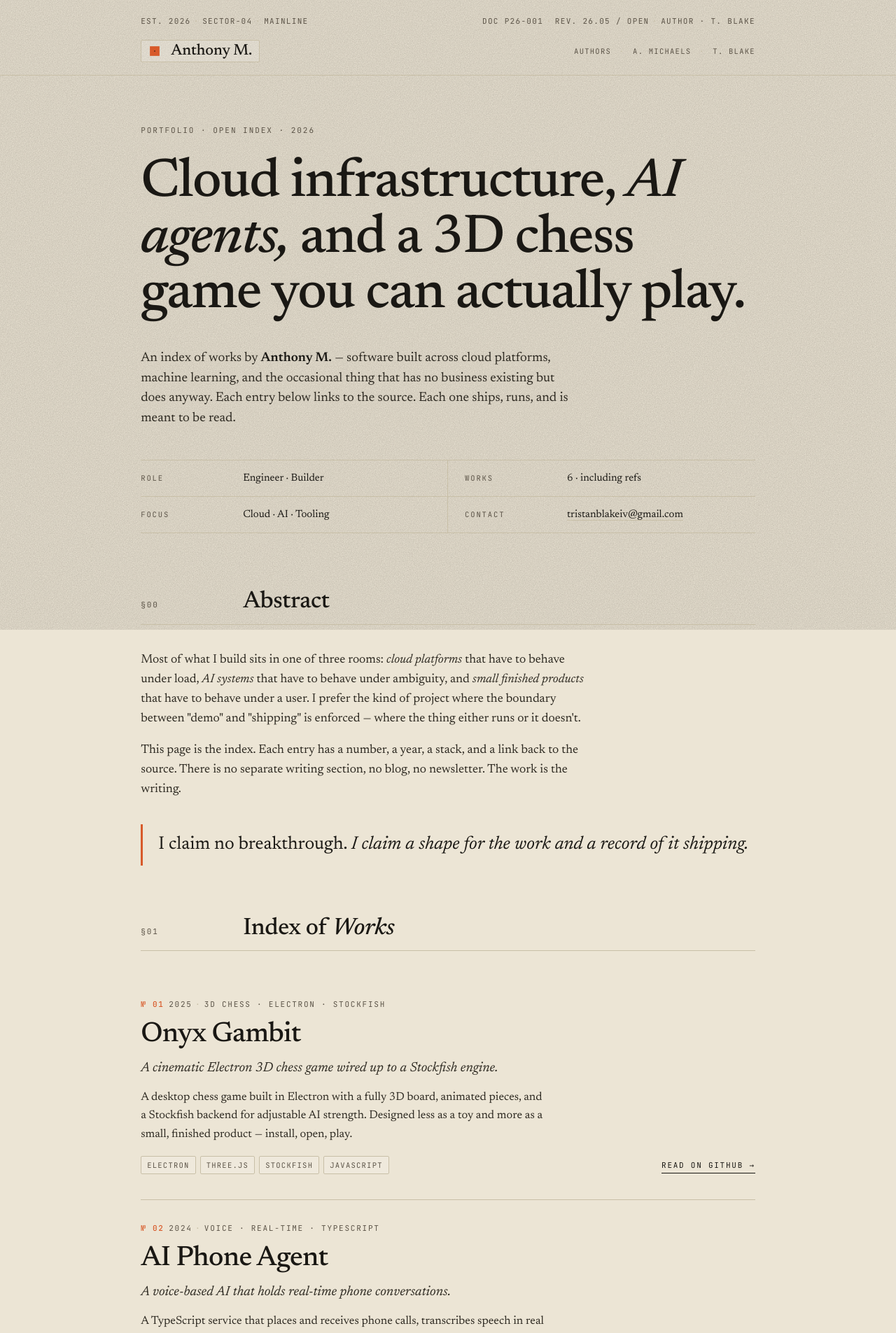
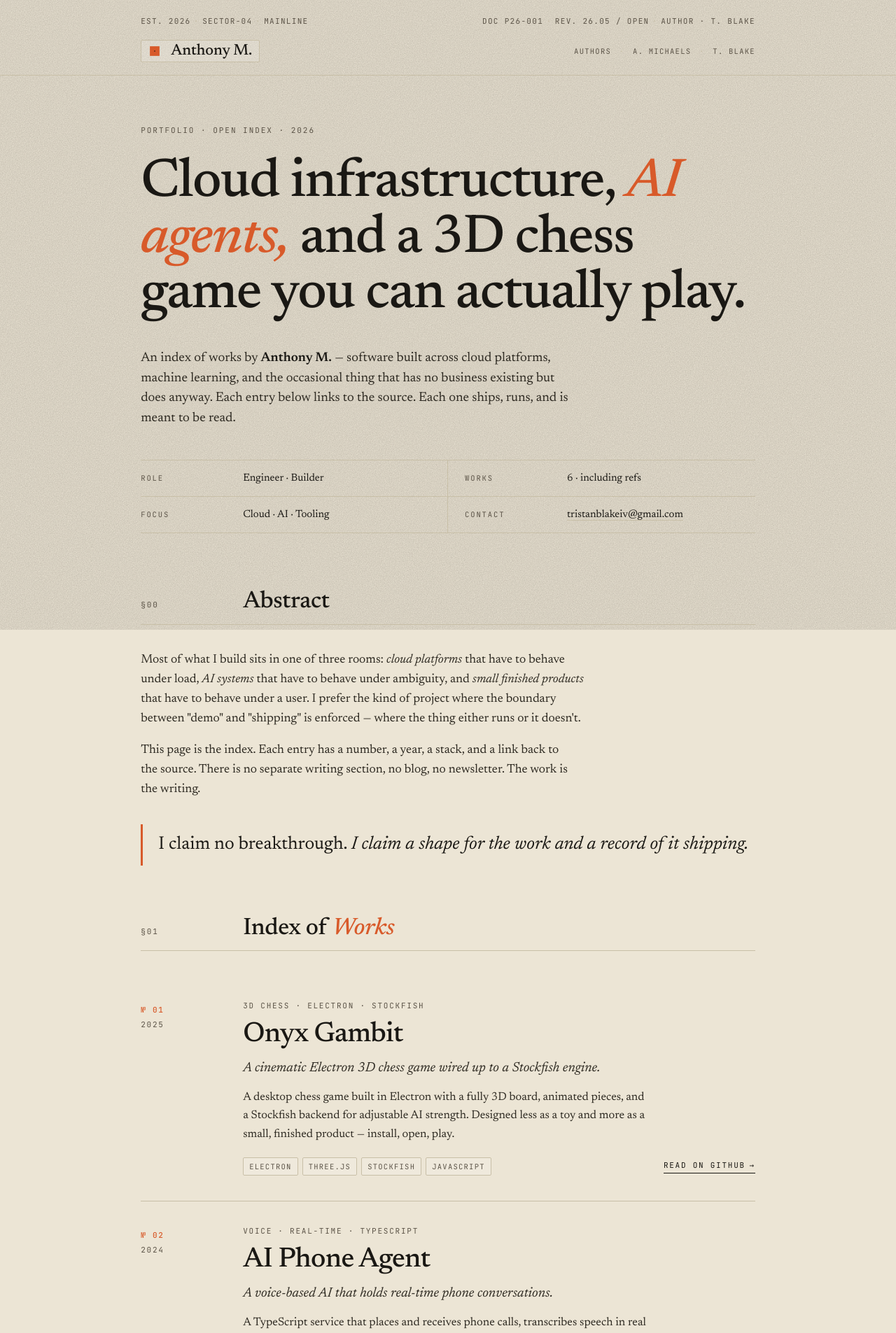
Before and after one commit to tblakex01/tblakex01.github.io, a Jekyll site: the page built from index.html, in a window 1280 px wide. Shown: the top 1905 px of the page at 70% size. Built offline with Jekyll 4.4.1, drawn with Linux system fonts in a browser that asks for light colours; some of the changed text lies outside the part shown.

Commit message:
Polish portfolio: editorial index grid, scroll reveals, faster fonts
- Restructure project list into a two-column editorial index grid that
  aligns numbers/years to the same gutter rhythm as section heads, with
  hover states (growing accent rule, accent title, sliding arrow).
- Add accessible scroll-reveal entrance animations as progressive
  enhancement (visible by default; gated on JS + IntersectionObserver,
  disabled under prefers-reduced-motion to avoid FOUC and respect a11y).
- Typography: balanced headline wrapping, pretty body wrapping, accent
  emphasis on em text, optimizeLegibility, :focus-visible rings.
- Performance: async (non-render-blocking) Google Fonts with preload and
  noscript fallback, compressed Sass output, theme-color/color-scheme meta.

https://claude.ai/code/session_01Pbgu6AgNFzRgPngUNHkpxu

```diff
--- a/_config.yml
+++ b/_config.yml
@@ -23,3 +23,6 @@ exclude:
   - vendor
 
 markdown: kramdown
+
+sass:
+  style: compressed
--- a/_includes/head.html
+++ b/_includes/head.html
@@ -2,6 +2,8 @@
   <meta charset="utf-8">
   <meta http-equiv="X-UA-Compatible" content="IE=edge">
   <meta name="viewport" content="width=device-width, initial-scale=1">
+  <meta name="theme-color" content="#ECE5D5">
+  <meta name="color-scheme" content="light">
 
   <title>{% if page.title %}{{ page.title | escape }}{% else %}{{ site.title | escape }}{% endif %}</title>
   <meta name="description" content="{{ site.description | strip_newlines | truncate: 200 }}">
@@ -16,8 +18,19 @@
 
   <link rel="preconnect" href="https://fonts.googleapis.com">
   <link rel="preconnect" href="https://fonts.gstatic.com" crossorigin>
-  <link rel="stylesheet" href="https://fonts.googleapis.com/css2?family=Newsreader:ital,opsz,wght@0,6..72,400;0,6..72,500;0,6..72,600;1,6..72,400;1,6..72,500&family=JetBrains+Mono:wght@400;500&display=swap">
+  {% assign font_css = "https://fonts.googleapis.com/css2?family=Newsreader:ital,opsz,wght@0,6..72,400;0,6..72,500;0,6..72,600;1,6..72,400;1,6..72,500&family=JetBrains+Mono:wght@400;500&display=swap" %}
+  <link rel="preload" as="style" href="{{ font_css }}">
+  <link rel="stylesheet" href="{{ font_css }}" media="print" onload="this.media='all'">
+  <noscript><link rel="stylesheet" href="{{ font_css }}"></noscript>
 
   <link rel="stylesheet" href="{{ '/css/main.css' | prepend: site.baseurl }}">
   <link rel="canonical" href="{{ page.url | replace:'index.html','' | prepend: site.baseurl | prepend: site.url }}">
+
+  <script>
+    if (window.matchMedia &&
+        !window.matchMedia("(prefers-reduced-motion: reduce)").matches &&
+        "IntersectionObserver" in window) {
+      document.documentElement.classList.add("reveal-ready");
+    }
+  </script>
 </head>
--- a/_sass/_base.scss
+++ b/_sass/_base.scss
@@ -5,6 +5,7 @@ html, body { margin: 0; padding: 0; }
 html {
   background: $paper;
   -webkit-text-size-adjust: 100%;
+  scroll-behavior: smooth;
 }
 
 body {
@@ -15,11 +16,27 @@ body {
   line-height: 1.55;
   font-feature-settings: "kern" 1, "liga" 1, "onum" 1;
   font-kerning: normal;
+  text-rendering: optimizeLegibility;
   position: relative;
   overflow-x: hidden;
 }
 
 ::selection { background: $accent; color: $paper; }
+
+:focus-visible {
+  outline: 2px solid $accent;
+  outline-offset: 3px;
+  border-radius: 1px;
+}
+
+@media (prefers-reduced-motion: reduce) {
+  html { scroll-behavior: auto; }
+  *, *::before, *::after {
+    animation-duration: 0.001ms !important;
+    animation-iteration-count: 1 !important;
+    transition-duration: 0.001ms !important;
+  }
+}
 
 .grain {
   position: fixed;
@@ -53,7 +70,7 @@ a {
   color: $ink;
   text-decoration: none;
   border-bottom: 1px solid $rule;
-  transition: border-color 120ms ease, color 120ms ease;
+  transition: border-color 150ms ease, color 150ms ease;
 
   &:hover { border-color: $accent; color: $accent; }
 }
--- a/_sass/_layout.scss
+++ b/_sass/_layout.scss
@@ -105,10 +105,12 @@
   letter-spacing: -0.022em;
   color: $ink;
   margin: 0 0 36px 0;
+  text-wrap: balance;
 
   em {
     font-style: italic;
     font-weight: 500;
+    color: $accent;
   }
 }
 
@@ -119,6 +121,7 @@
   color: $ink-soft;
   max-width: 60ch;
   margin-bottom: 44px;
+  text-wrap: pretty;
 
   strong { font-weight: 600; color: $ink; }
 }
@@ -210,8 +213,9 @@
   font-weight: 500;
   letter-spacing: -0.012em;
   line-height: 1.1;
+  text-wrap: balance;
 
-  em { font-style: italic; }
+  em { font-style: italic; color: $accent; }
 }
 
 @include mobile {
@@ -224,6 +228,7 @@
   font-size: 17.5px;
   line-height: 1.6;
   color: $ink-soft;
+  text-wrap: pretty;
 }
 
 .pullquote {
@@ -243,29 +248,64 @@
 .projects { display: block; }
 
 .project {
-  padding: 32px 0 36px 0;
+  display: grid;
+  grid-template-columns: 130px 1fr;
+  gap: 16px;
+  position: relative;
+  padding: 34px 0 36px 0;
   border-bottom: 1px solid $rule;
+  transition: border-color 200ms ease;
 
   &:last-child { border-bottom: 0; }
+
+  /* accent rule that grows in the gutter on hover */
+  &::before {
+    content: "";
+    position: absolute;
+    left: calc(-1 * #{$gutter});
+    top: 34px;
+    width: 3px;
+    height: 0;
+    background: $accent;
+    transition: height 260ms cubic-bezier(0.22, 1, 0.36, 1);
+  }
+
+  &:hover {
+    border-bottom-color: $rule-soft;
+
+    &::before { height: calc(100% - 70px); }
+    .project__num { color: $ink; }
+    .project__title a { color: $accent; }
+    .project__arrow { transform: translateX(4px); }
+  }
 }
 
-.project__strip {
+.project__index {
   display: flex;
-  flex-wrap: wrap;
-  gap: 0;
-  align-items: baseline;
-  margin-bottom: 14px;
+  flex-direction: column;
+  gap: 4px;
+  font-family: $mono;
+  font-size: 11px;
+  letter-spacing: 0.16em;
+  text-transform: uppercase;
+  padding-top: 6px;
+}
+
+.project__num {
+  color: $accent;
+  font-weight: 500;
+  transition: color 200ms ease;
+}
+
+.project__year { color: $muted; }
+
+.project__kicker {
   font-family: $mono;
   font-size: 11px;
   letter-spacing: 0.16em;
   text-transform: uppercase;
   color: $muted;
-}
-
-.project__num {
-  color: $accent;
-  font-weight: 500;
-  margin-right: 0.6em;
+  margin-bottom: 12px;
 }
 
 .project__title {
@@ -276,10 +316,12 @@
   letter-spacing: -0.018em;
   color: $ink;
   margin-bottom: 14px;
+  text-wrap: balance;
 
   a {
     border-bottom: 0;
     color: $ink;
+    transition: color 200ms ease;
     &:hover { color: $accent; }
   }
 }
@@ -292,6 +334,7 @@
   color: $ink-soft;
   margin-bottom: 14px;
   max-width: 60ch;
+  text-wrap: pretty;
 }
 
 .project__body {
@@ -299,14 +342,15 @@
   line-height: 1.6;
   color: $ink-soft;
   max-width: 62ch;
-  margin-bottom: 18px;
+  margin-bottom: 20px;
+  text-wrap: pretty;
 }
 
 .project__foot {
   display: flex;
   flex-wrap: wrap;
   justify-content: space-between;
-  align-items: baseline;
+  align-items: center;
   gap: 18px;
 }
 
@@ -326,9 +370,19 @@
   border: 1px solid $rule;
   border-radius: 2px;
   background: rgba(255,255,255,0.18);
+  transition: color 160ms ease, border-color 160ms ease, background-color 160ms ease;
+
+  &:hover {
+    color: $accent;
+    border-color: $accent;
+    background: $accent-soft;
+  }
 }
 
 .project__link {
+  display: inline-flex;
+  align-items: baseline;
+  gap: 0.5em;
   font-family: $mono;
   font-size: 11px;
   letter-spacing: 0.16em;
@@ -338,7 +392,26 @@
   padding-bottom: 2px;
   white-space: nowrap;
 
-  &:hover { color: $accent; border-color: $accent; }
+  &:hover {
+    color: $accent;
+    border-color: $accent;
+    .project__arrow { transform: translateX(4px); }
+  }
+}
+
+.project__arrow {
+  display: inline-block;
+  transition: transform 200ms cubic-bezier(0.22, 1, 0.36, 1);
+}
+
+@include mobile {
+  .project {
+    grid-template-columns: 1fr;
+    gap: 12px;
+
+    &::before { display: none; }
+  }
+  .project__index { flex-direction: row; gap: 0.6em; padding-top: 0; }
 }
 
 /* ─────────── Disciplines ─────────── */
@@ -346,8 +419,18 @@
   display: grid;
   grid-template-columns: repeat(3, 1fr);
   gap: 28px 32px;
-  border-top: 1px solid $rule;
-  padding-top: 28px;
+  padding-top: 8px;
+}
+
+.discipline {
+  padding-top: 16px;
+  border-top: 2px solid $rule-soft;
+  transition: border-color 200ms ease;
+
+  &:hover {
+    border-top-color: $accent;
+    .discipline__label { color: $accent; }
+  }
 }
 
 .discipline__label {
@@ -357,6 +440,7 @@
   text-transform: uppercase;
   color: $muted;
   margin-bottom: 12px;
+  transition: color 200ms ease;
 }
 
 .discipline__title {
@@ -441,3 +525,15 @@
   .colophon__grid { grid-template-columns: 1fr; }
   .colophon__footnote { flex-direction: column; align-items: flex-start; gap: 4px; }
 }
+
+/* ─────────── Scroll reveal (progressive enhancement) ─────────── */
+.reveal-ready [data-reveal] {
+  opacity: 0;
+  transform: translateY(16px);
+  transition: opacity 620ms ease, transform 620ms cubic-bezier(0.22, 1, 0.36, 1);
+}
+
+.reveal-ready [data-reveal].is-visible {
+  opacity: 1;
+  transform: none;
+}
--- a/index.html
+++ b/index.html
@@ -4,7 +4,7 @@ layout: default
 
 <div class="wrapper">
 
-  <section class="cover">
+  <section class="cover" data-reveal>
     <div class="cover__kicker">Portfolio · Open Index · {{ site.established }}</div>
 
     <h1 class="cover__headline">
@@ -38,7 +38,7 @@ layout: default
     </div>
   </section>
 
-  <section class="section" aria-label="Abstract">
+  <section class="section" aria-label="Abstract" data-reveal>
     <div class="section__head">
       <div class="section__num">§00</div>
       <h2 class="section__title">Abstract</h2>
@@ -64,7 +64,7 @@ layout: default
     </blockquote>
   </section>
 
-  <section class="section" aria-label="Index of works">
+  <section class="section" aria-label="Index of works" data-reveal>
     <div class="section__head">
       <div class="section__num">§01</div>
       <h2 class="section__title">Index of <em>Works</em></h2>
@@ -72,13 +72,14 @@ layout: default
 
     <div class="projects">
       {% for p in site.data.projects %}
-      <article class="project">
-        <div class="project__strip">
+      <article class="project" data-reveal>
+        <div class="project__index" aria-hidden="true">
           <span class="project__num">№&nbsp;{{ p.number }}</span>
-          <span>{{ p.year }}</span>
-          <span class="dot">·</span>
-          <span>{{ p.kicker }}</span>
+          <span class="project__year">{{ p.year }}</span>
         </div>
+
+        <div class="project__main">
+          <div class="project__kicker">{{ p.kicker }}</div>
 
           <h3 class="project__title">
             <a href="{{ p.url }}" rel="noopener">{{ p.title }}</a>
@@ -94,14 +95,18 @@ layout: default
               <span class="project__tag">{{ tag }}</span>
               {% endfor %}
             </div>
-          <a class="project__link" href="{{ p.url }}" rel="noopener">Read on GitHub →</a>
+            <a class="project__link" href="{{ p.url }}" rel="noopener">
+              <span>Read on GitHub</span>
+              <span class="project__arrow" aria-hidden="true">→</span>
+            </a>
+          </div>
         </div>
       </article>
       {% endfor %}
     </div>
   </section>
 
-  <section class="section" aria-label="Disciplines">
+  <section class="section" aria-label="Disciplines" data-reveal>
     <div class="section__head">
       <div class="section__num">§02</div>
       <h2 class="section__title">Disciplines</h2>
```
Also changed, not shown: _layouts/default.html (+17 -0 lines). Lines whose indentation alone changed are shown as unchanged.
